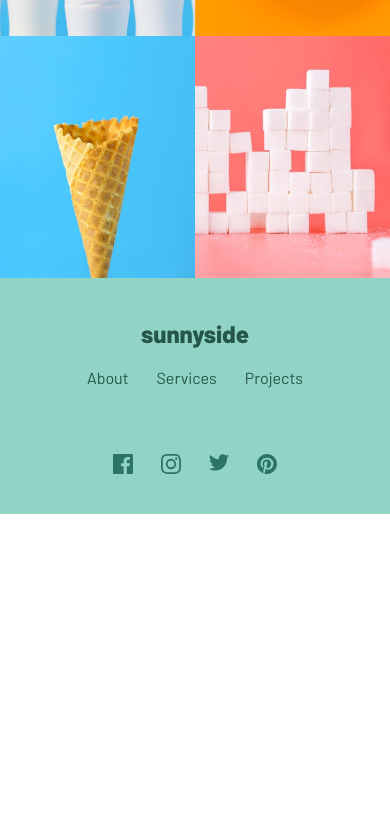
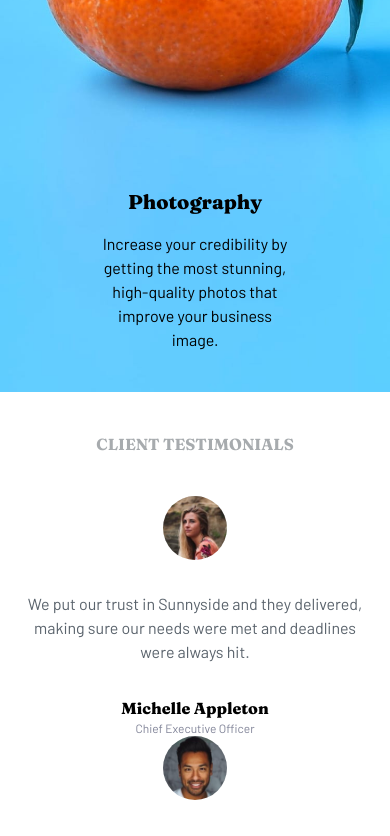
Before and after one commit to pandeyrochak/sunnyside-agency-landing-page, a React (Create React App) app: page / in a window 390 px wide. Shown: the part 3158-3994 px from the top of the page. Before the commit the page ends 3672 px from the top, so only its background shows below. Built offline with nearby package versions, Linux system fonts and the light colour scheme.

Commit message:
Fixed bugs on mobile screens

```diff
--- a/src/App.jsx
+++ b/src/App.jsx
@@ -3,6 +3,7 @@ import TwoColumnView from "./components/TwoColumnView";
 import TwoColumnImageView from "./components/TwoColumnImageView";
 import ImagesGrid from "./components/ImagesGrid";
 import Footer from "./components/Footer";
+import Testimonials from "./components/Testimonials";
 
 function App() {
   const twoColumnData = [
@@ -41,6 +42,29 @@ function App() {
     "/images/desktop/image-gallery-cone.jpg",
     "/images/desktop/image-gallery-sugarcubes.jpg",
   ];
+  const testimonialsList = [
+    {
+      name: "Michelle Appleton",
+      role: "Chief Executive Officer",
+      description:
+        "We put our trust in Sunnyside and they delivered, making sure our needs were met and deadlines were always hit.",
+      imageUrl: "/images/image-emily.jpg",
+    },
+    {
+      name: "Thomas S.",
+      role: "Chief Operating Officer",
+      description:
+        "Sunnyside’s enthusiasm coupled with their keen interest in our brand’s success made it a satisfying and enjoyable experience.",
+      imageUrl: "/images/image-thomas.jpg",
+    },
+    {
+      name: "Jennie F.",
+      role: "Business Owner",
+      description:
+        "Incredible end result! Our sales increased over 400% when we worked with Sunnyside. Highly recommended!",
+      imageUrl: "/images/image-jennie.jpg",
+    },
+  ];
   return (
     <div className="App">
       <HeroSection />
@@ -51,6 +75,7 @@ function App() {
           <TwoColumnView key={index} {...data} />
         )
       )}
+      <Testimonials testimonialsList={testimonialsList} />
       <ImagesGrid imagesArray={imagesArray} />
       <Footer />
     </div>
--- a/src/components/Footer.jsx
+++ b/src/components/Footer.jsx
@@ -2,9 +2,9 @@ import React from "react";
 
 const Footer = () => {
   return (
-    <div className="flex w-full flex-col  bg-primary-moderate-cyan text-center text-primary-desaturated-cyan py-10">
+    <div className="flex w-full flex-col  bg-primary-moderate-cyan py-10 text-center text-primary-desaturated-cyan">
       <h3 className="text-2xl font-extrabold">sunnyside</h3>
-      <ul className="flex flex-wrap content-center justify-center gap-7 mt-4 mb-16">
+      <ul className="mt-4 mb-16 flex flex-wrap content-center justify-center gap-7">
         <li>About</li>
         <li>Services</li>
         <li>Projects</li>
--- a/src/components/TwoColumnImageView.jsx
+++ b/src/components/TwoColumnImageView.jsx
@@ -2,10 +2,14 @@ import React from "react";
 
 const SingleColumnView = (props) => {
   const { imageUrl, title, description, textColor } = props;
+  // replace desktop in imageUrl with mobile
+  const mobileImageUrl = imageUrl.replace("desktop", "mobile");
+  // if window width is less than 768px, use mobileImageUrl
+  const image = window.innerWidth < 768 ? mobileImageUrl : imageUrl;
   return (
     <div className="relative  col-span-2 md:col-span-1">
       <img
-        src={`${process.env.PUBLIC_URL}${imageUrl}`}
+        src={`${process.env.PUBLIC_URL}${image}`}
         alt=""
         className="w-full object-cover"
       />
```
